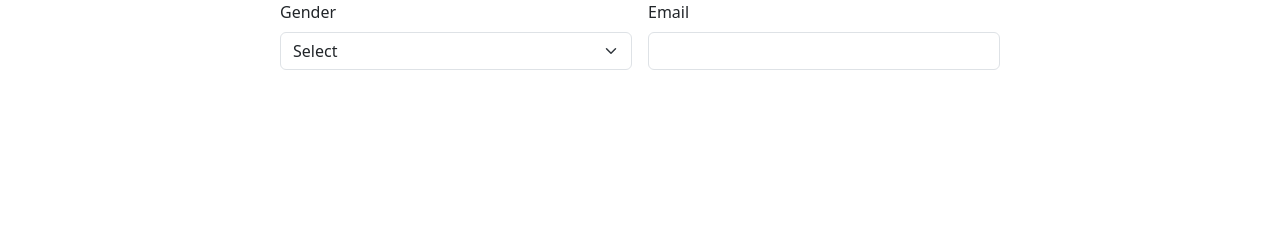
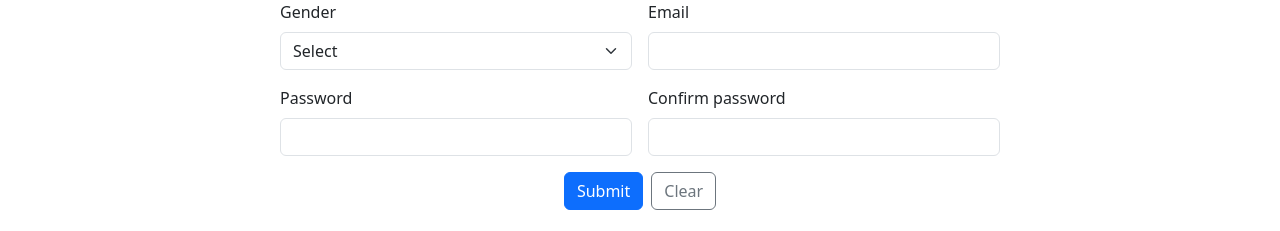
Before and after one commit to Pei-Jung-Tsai/Assessment-2025, a Vue app: page / in a window 1280 px wide. Shown: the part 1308-1539 px from the top of the page. Before the commit the page ends 1418 px from the top, so only its background shows below. Built offline with nearby package versions, Linux system fonts and the light colour scheme.

Commit message:
finish registerform structure(password, confirm)

```diff
--- a/src/components/RegisterForm.vue
+++ b/src/components/RegisterForm.vue
@@ -68,6 +68,35 @@ function clearForm() {
               />
             </div>
           </div>
+          <!-- Row 3 -->
+          <div class="row g-3 mb-3">
+            <div class="col-12 col-sm-6">
+              <label class="form-label" for="password">Password</label>
+              <input
+                id="password"
+                type="password"
+                class="form-control"
+                v-model="RegisterForm.password"
+                required
+              />
+            </div>
+            <div class="col-12 col-sm-6">
+              <label class="form-label" for="confirm">Confirm password</label>
+              <input
+                id="confirm"
+                type="password"
+                class="form-control"
+                v-model="RegisterForm.confirmpassword"
+                required
+              />
+            </div>
+          </div>
+          <div class="text-center">
+            <button class="btn btn-primary me-2" type="submit">Submit</button>
+            <button class="btn btn-outline-secondary" type="button" @click="clearForm">
+              Clear
+            </button>
+          </div>
         </form>
       </div>
     </div>
```
